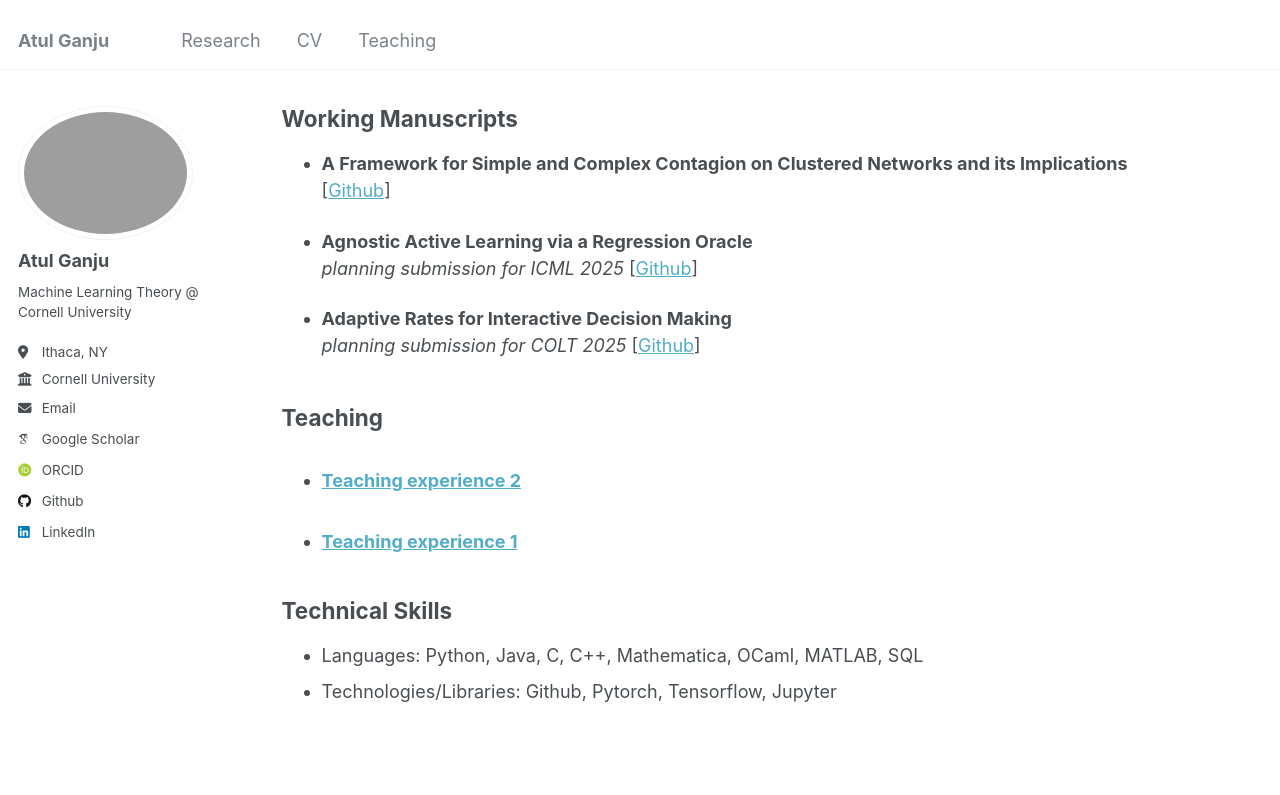
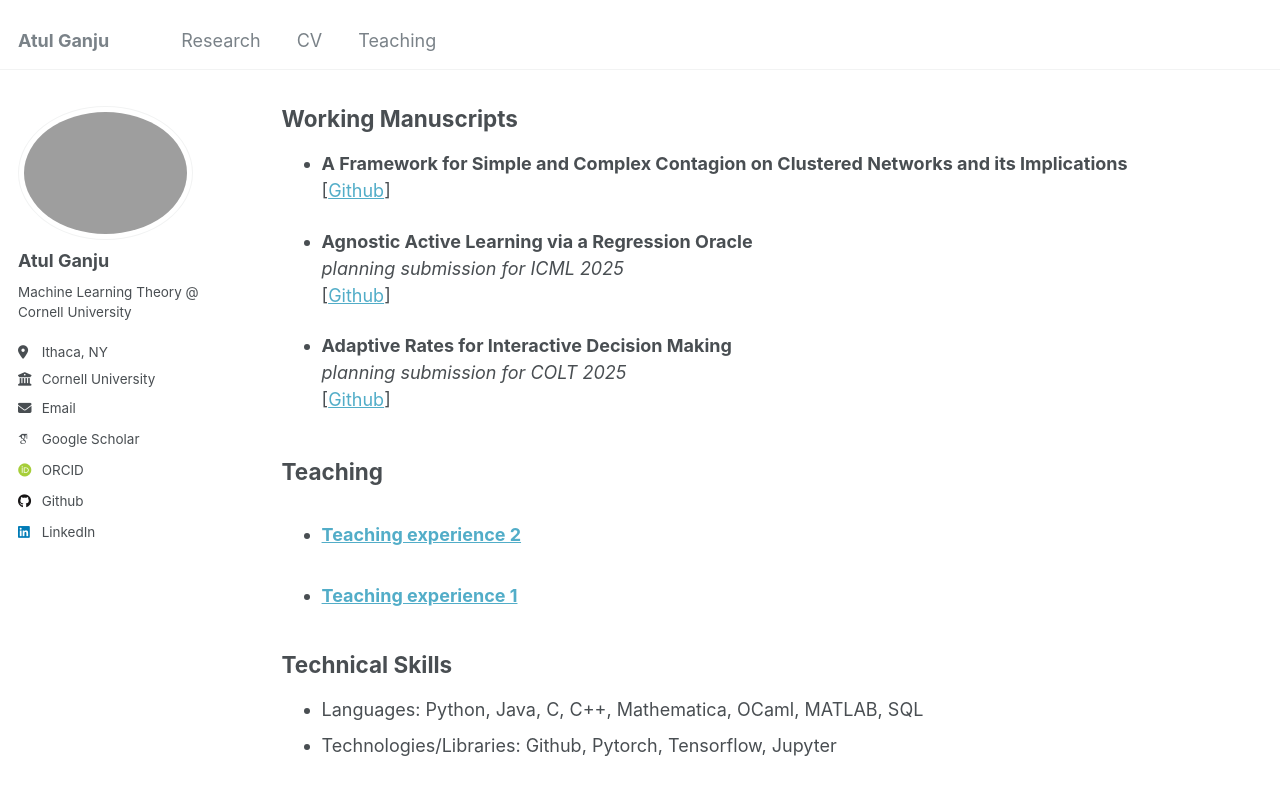
Before and after one commit to atulganju/atulganju.github.io, a Jekyll site: the page built from _pages/cv.md, in a window 1280 px wide and 900 px high, scrolled down 1091 px. Shown: the top 795 px of the window. Built offline with Jekyll 4.4.1, drawn with Linux system fonts in a browser that asks for light colours; some web fonts are replaced.

Commit message:
Update cv.md

```diff
--- a/_pages/cv.md
+++ b/_pages/cv.md
@@ -42,11 +42,11 @@ redirect_from:
   [[Github](https://github.com/atulganju/Complex-Contagion-In-Clique-Based-Networks/tree/main)]
 
 * **Agnostic Active Learning via a Regression Oracle**\
-  *planning submission for ICML 2025*
+  *planning submission for ICML 2025*\
   [[Github](https://github.com/atulganju/Agnostic-Stream-Based-Selective-Sampling-via-Regression)]
 
 * **Adaptive Rates for Interactive Decision Making**\
-  *planning submission for COLT 2025*
+  *planning submission for COLT 2025*\
   [[Github](https://github.com/atulganju/Adaptive-Rates-for-Interactive-Decision-Making/blob/main/Adaptive_Rates_for_Interactive_Decision_Making.pdf)]
 
 **Teaching**
```
